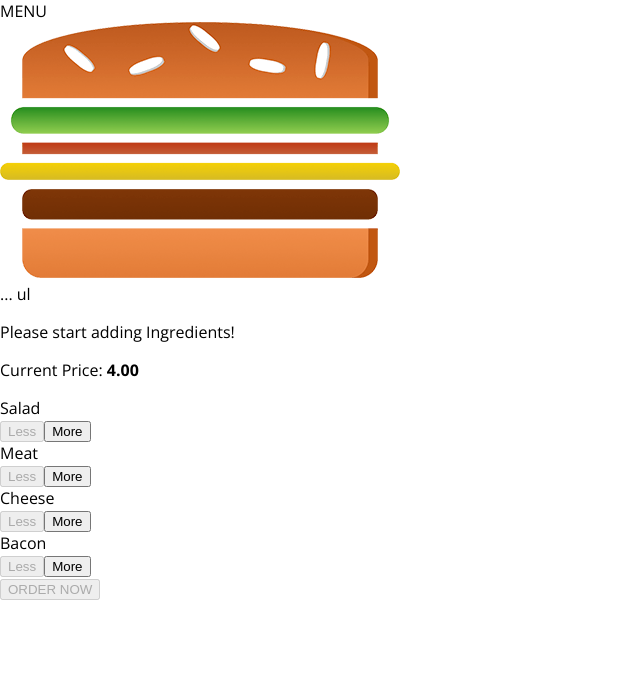
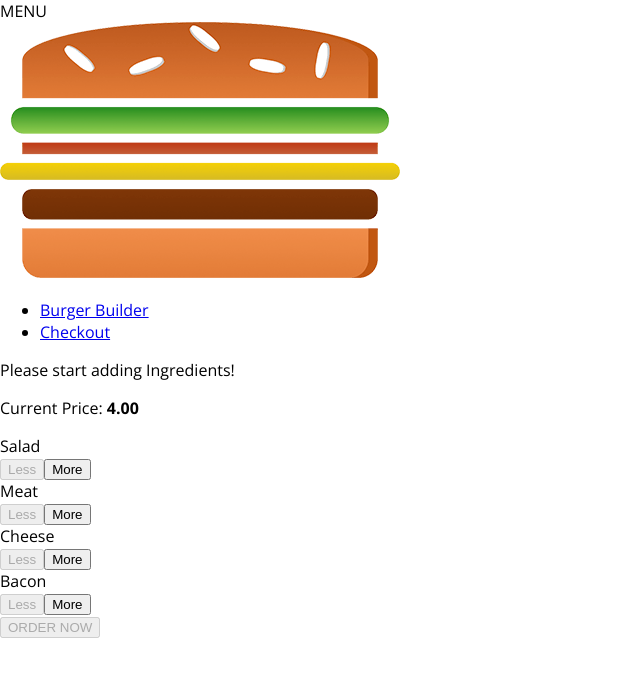
Before and after one commit to inbal0012/Hamburger_App, a React app: page / in a window 1280 px wide. Shown: the top 676 px of the page, without its empty margins (0-640 px from the left). Built offline with nearby package versions, Linux system fonts and the light colour scheme.

Commit message:
NavigationItems and NavigationItem added

```diff
--- /dev/null
+++ b/src/components/Navigation/NavigationItems/NavigationItem/NavigationItem.css
@@ -0,0 +1,24 @@
+NavigationItem {
+  margin: 0;
+  box-sizing: border-box;
+  display: flex;
+  height: 100%;
+  align-items: center;
+}
+
+.NavigationItem a {
+  color: white;
+  text-decoration: none;
+  height: 100%;
+  padding: 16px 10px;
+  border-bottom: 4px solid transparent;
+  box-sizing: border-box;
+  display: block;
+}
+.NavigationItem a:hover,
+.NavigationItem a:active,
+.NavigationItem a.active {
+  background-color: #8f5c2c;
+  border-bottom: 4px solid #40a4c8;
+  color: white;
+}
--- /dev/null
+++ b/src/components/Navigation/NavigationItems/NavigationItem/NavigationItem.js
@@ -0,0 +1,13 @@
+import React from 'react';
+
+import classes from './NavigationItem.css';
+
+const navigationItem = (props) => (
+  <li className={classes.NavigationItem}>
+    <a href={props.link} className={props.active ? classes.active : null}>
+      {props.children}
+    </a>
+  </li>
+);
+
+export default navigationItem;
--- /dev/null
+++ b/src/components/Navigation/NavigationItems/NavigationItems.css
@@ -0,0 +1,8 @@
+.NavigationItems {
+  margin: 0;
+  padding: 0;
+  list-style: none;
+  display: flex;
+  align-items: center;
+  height: 100%;
+}
--- /dev/null
+++ b/src/components/Navigation/NavigationItems/NavigationItems.js
@@ -0,0 +1,15 @@
+import React from 'react';
+
+import classes from './NavigationItems.css';
+import NavigationItem from './NavigationItem/NavigationItem';
+
+const navigationItems = (props) => (
+  <ul className={classes.NavigationItems}>
+    <NavigationItem link='/' active>
+      Burger Builder
+    </NavigationItem>
+    <NavigationItem link='/'>Checkout</NavigationItem>
+  </ul>
+);
+
+export default navigationItems;
--- a/src/components/Navigation/Toolbar/Toolbar.js
+++ b/src/components/Navigation/Toolbar/Toolbar.js
@@ -2,12 +2,15 @@ import React from 'react';
 
 import classes from './Toolbar.css';
 import Logo from '../../../components/Logo/Logo';
+import NavigationItems from '../NavigationItems/NavigationItems';
 
-const toolbar = props => (
+const toolbar = (props) => (
   <header className={classes.Toolbar}>
     <div>MENU</div>
     <Logo />
-    <nav>... ul</nav>
+    <nav>
+      <NavigationItems />
+    </nav>
   </header>
 );
 
```
